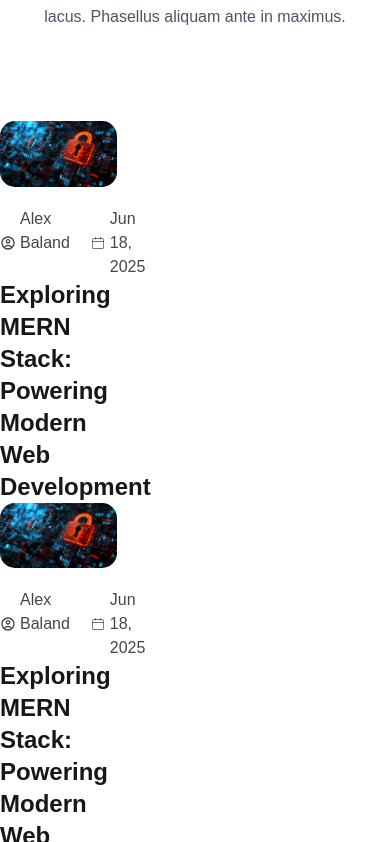
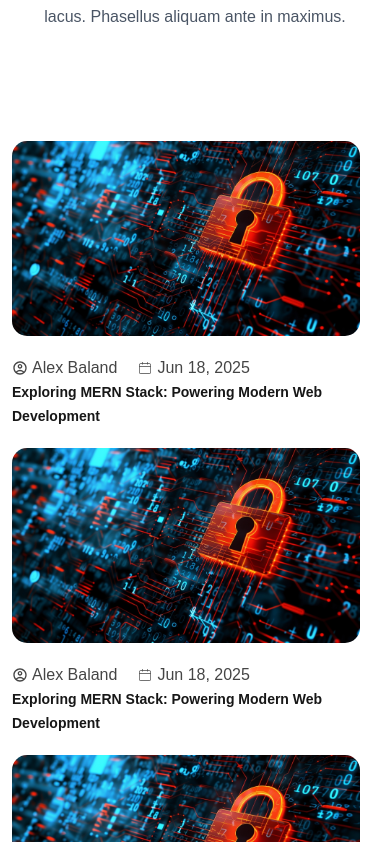
Before and after one commit to HenryNguyen123/nextjs-e-ecomme, a Next.js app: page / in a window 390 px wide. Shown: the part 10422-11264 px from the top of the page. Built offline with nearby package versions, Linux system fonts and the light colour scheme; no server answers.

Commit message:
fix blogs home

```diff
--- a/app/components/home/blog/ItemBlogHome.component.tsx
+++ b/app/components/home/blog/ItemBlogHome.component.tsx
@@ -30,14 +30,14 @@ const ItemBlogHome:React.FC = () => {
 
     return(
         <>
-            <div className="flex justify-between flex-col md:flex-row">
+            <div className="flex justify-around flex-col md:flex-row px-3">
                 {
                     contents && contents.map((value, index) => (
-                        <div key={index} className={`${style.blogHomeContainer} w-1/3 cursor-pointer`}>
+                        <div key={index} className={`${style.blogHomeContainer} w-full md:w-1/3 mt-5 md:mt-0 cursor-pointer`}>
                             <div className={style.imageWrapper}>
                                 <Image
                                     src={value.image}
-                                    width={400}
+                                    width={300}
                                     height={300}
                                     alt=""
                                     className={`${style.imageBlog}`}
@@ -52,8 +52,8 @@ const ItemBlogHome:React.FC = () => {
                                 </p>
                             </div>
                             <h1 className="titleBlog">
-                                <Link href={`mt-5 `}>
-                                    <strong className="text-2xl">{value.title}</strong>
+                                <Link href={``}>
+                                    <strong className="text-sm md:text-2xl">{value.title}</strong>
                                 </Link>
                             </h1>
                         </div>
--- a/app/components/home/blog/bloghome.module.scss
+++ b/app/components/home/blog/bloghome.module.scss
@@ -1,6 +1,6 @@
 .imageWrapper {
     border-radius: 15px;
-    width: 90%;
+    width: 95%;
     overflow: hidden;
 }
 
```
